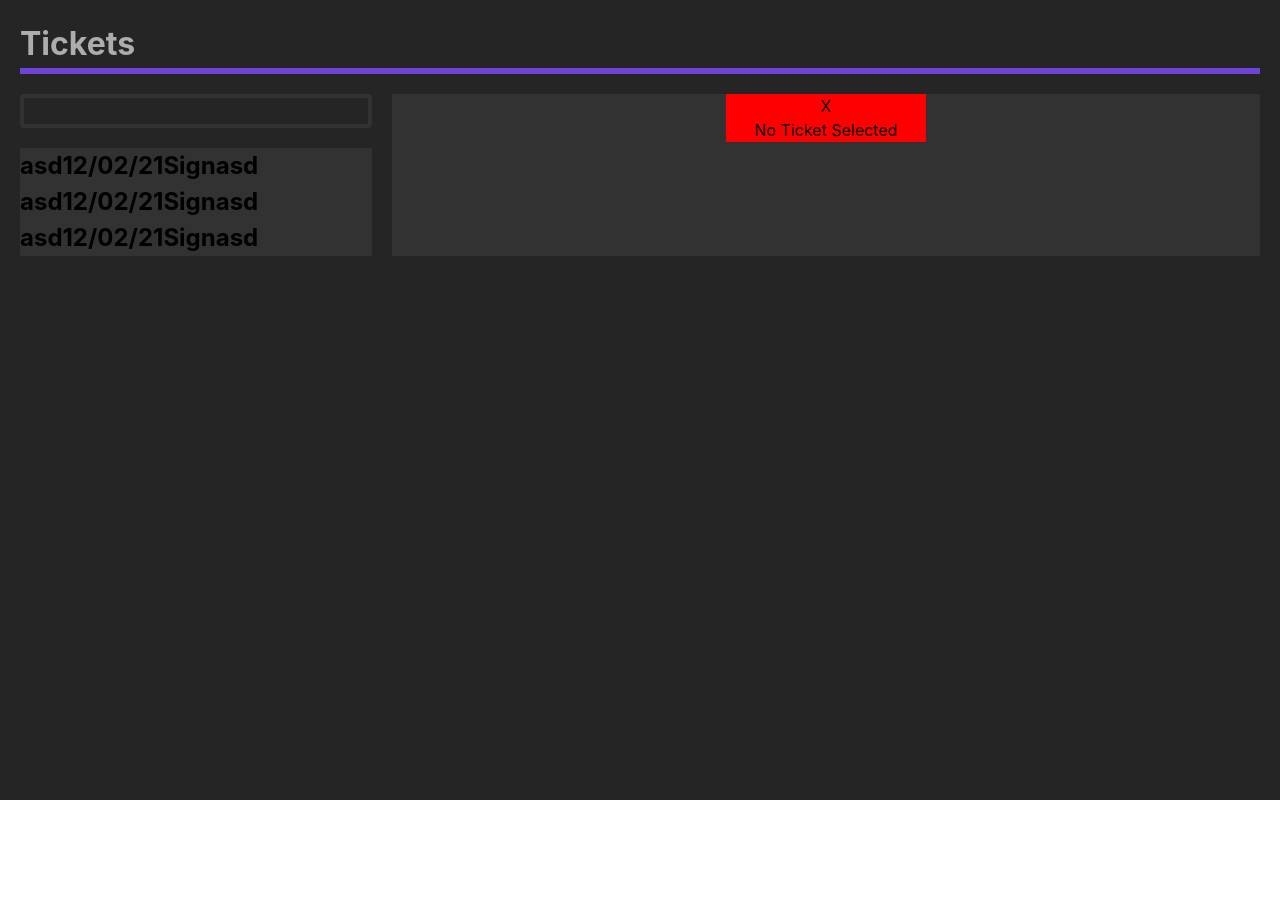
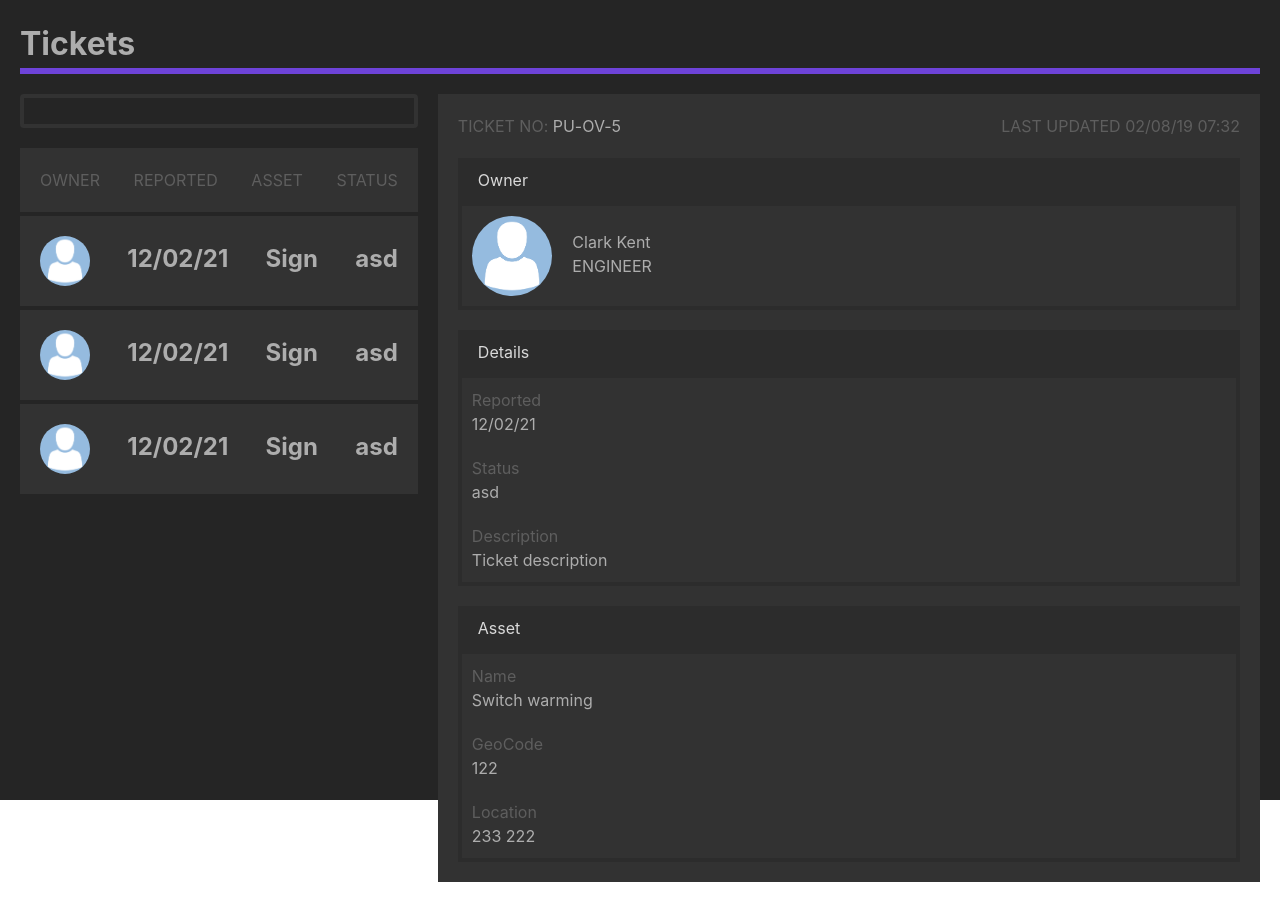
Before and after one commit to GaunovMd/Tickets, a React (Create React App) app in the folder frontend/: page / in a window 1280 px wide. Before the commit the page ends 800 px from the top, so only its background shows below. Built offline with nearby package versions, Linux system fonts and the light colour scheme.

Commit message:
add ticketinfo part and modified left ticketspart

```diff
--- /dev/null
+++ b/frontend/src/assets/index.css
@@ -0,0 +1,5 @@
+:root {
+    --background-color: #252525;
+    --color-black: #414141;
+    --dark-grey: #5E5E5E;
+}
--- /dev/null
+++ b/frontend/src/components/ticketItem/TicketItem.jsx
@@ -0,0 +1,19 @@
+import React from 'react';
+import styles from './ticketItem.module.css';
+
+
+function UserItem(props) {
+
+    const { image, reported, asset, status } = props;
+
+    return (
+        <div className={styles.item}>
+            <div className={styles.ownerImage}>{image}</div>
+            <h2 className={styles.ticketItem}>{reported}</h2>
+            <h2 className={styles.ticketItem}>{asset}</h2>
+            <h2 className={styles.ticketItem}>{status}</h2>
+        </div>
+    );
+}
+
+export default UserItem;
--- /dev/null
+++ b/frontend/src/components/ticketItem/ticketItem.module.css
@@ -0,0 +1,13 @@
+.item {
+    width: 100%;
+    display: flex;
+    justify-content: space-between;
+    border-top: 4px solid #252525;
+    padding: 20px;
+}
+
+.ticketItem {
+    position: relative;
+    top: 50%;
+    transform: translateY(10%);
+}
--- a/frontend/src/components/userItem/UserItem.jsx
+++ /dev/null
@@ -1,19 +0,0 @@
-import React from 'react';
-import styles from './userItem.module.css';
-
-
-function UserItem(props) {
-
-    const { image, reported, asset, status } = props;
-
-    return (
-        <div className={styles.item}>
-            <h2>{image}</h2>
-            <h2>{reported}</h2>
-            <h2>{asset}</h2>
-            <h2>{status}</h2>
-        </div>
-    );
-}
-
-export default UserItem;
--- a/frontend/src/components/userItem/userItem.module.css
+++ /dev/null
@@ -1,5 +0,0 @@
-.item {
-    width: 30%;
-    padding-right: 20px;
-    display: flex;
-}
--- a/frontend/src/components/userTicketPart/UserTicketPart.jsx
+++ /dev/null
@@ -1,13 +0,0 @@
-import React from 'react';
-import styles from './userTicketPart.module.css';
-
-function UserTicketPart() {
-
-    return (
-        <div className={styles.root}>
-            <div className={styles.ticketHolder}> X <p /> No Ticket Selected</div>
-        </div>
-    );
-}
-
-export default UserTicketPart;
--- a/frontend/src/components/userTicketPart/userTicketPart.module.css
+++ /dev/null
@@ -1,10 +0,0 @@
-.root {
-    background: #323232;
-    width: 70%;
-}
-.ticketHolder {
-    display: block;
-    background: red;
-    width: 200px;
-    margin: 0 auto;
-}
--- a/frontend/src/components/usersListPart/UsersListPart.jsx
+++ /dev/null
@@ -1,24 +0,0 @@
-import React, { useState } from 'react';
-import UserItem from '../userItem/UserItem.jsx';
-import styles from './usersListPart.module.css';
-
-
-function UsersListPart() {
-
-  const [users, setUsers] = useState([
-    {image: 'asd', reported: '12/02/21', asset:'Sign', status:'asd'},
-    {image: 'asd', reported: '12/02/21', asset:'Sign', status:'asd'},
-    {image: 'asd', reported: '12/02/21', asset:'Sign', status:'asd'}]
-  );
-
-  return (
-  <div className={styles.root}>
-    <input className={styles.searchField} type="text"></input>
-    <div className={styles.usersHolder}>
-      {users.map((itm) => (<UserItem image={itm.image} reported={itm.reported} asset={itm.asset} status={itm.status}/>))}
-    </div>
-  </div>
-  );
-}
-
-export default UsersListPart;
--- a/frontend/src/components/usersListPart/usersListPart.module.css
+++ /dev/null
@@ -1,18 +0,0 @@
-.root {
-    width: 30%;
-    padding-right: 20px;
-}
-.searchField {
-    width: 100%;
-    background: #252525;
-    border: 4px solid #323232;
-    border-radius: 4px;
-    outline: none;
-    color: #ADADAD;
-}
-.usersHolder {
-    margin-top: 20px;
-    background: #323232;
-    display: flex;
-    flex-Direction: column;
-}
--- a/frontend/src/pages/ticketsPage/TicketsPage.jsx
+++ b/frontend/src/pages/ticketsPage/TicketsPage.jsx
@@ -1,19 +1,93 @@
-import React from 'react';
-import UsersListPart from '../../components/usersListPart/UsersListPart.jsx';
-import UserTicketPart from '../../components/userTicketPart/UserTicketPart.jsx';
+import React, { useState } from 'react';
 import styles from './ticketsPage.module.css';
-
+import TicketItem from '../../components/ticketItem/TicketItem';
 
 function TicketsPage() {
+
+  const [users, setUsers] = useState([
+    {image: 'asd', reported: '12/02/21', asset:'Sign', status:'asd'},
+    {image: 'asd', reported: '12/02/21', asset:'Sign', status:'asd'},
+    {image: 'asd', reported: '12/02/21', asset:'Sign', status:'asd'}]
+  );
+
+  const currentTicket = 1;
+
+  const number = 'PU-OV-5';
+  const date = '02/08/19 07:32';
+  const name = 'Clark Kent';
+  const post = 'ENGINEER';
+
+  const reported = '12/02/21';
+  const status = 'asd';
+  const description = 'Ticket description';
+  const ticketName = 'Switch warming';
+  const geoCode = 122;
+  const latitude = 233;
+  const longtitude = 222;
+
   return (
-    <div className={styles.root}>
+    <div className={styles.rootContainer}>
         <div className={styles.mainHolder}>
-            <header className={styles.header}>
-                <h1>Tickets</h1>
-            </header>
-            <div className={styles.contentHolder}>
-              <UsersListPart />
-              <UserTicketPart />
+          <header className={styles.header}>
+            <h1>Tickets</h1>
+          </header>
+          <div className={styles.contentHolder}>
+            <div className={styles.ticketsList}>
+              <input className={styles.searchField} type="text"></input>
+                <div className={styles.ticketsHolder}>
+                  <div className={styles.ticketsHeader}>
+                    <div>OWNER</div><div>REPORTED</div><div>ASSET</div><div>STATUS</div>
+                  </div>
+                  {users.map((itm, index) => (<TicketItem key={index} image={<div className={styles.littleOwnerImage}/>} reported={itm.reported} asset={itm.asset} status={itm.status}/>))}
+                </div>
+              </div>
+
+              <div className={styles.ticketHolder}>
+              {currentTicket!==0 ?
+                  <div className={styles.rightTicketInfo}>
+                    <div className={styles.ticketPartHeader}>
+                      <div className={styles.number}><span className={styles.darken}>TICKET NO: </span>{number}</div>
+                      <div><span className={styles.darken}>LAST UPDATED {date}</span></div>
+                    </div>
+                    <div className={styles.ticketItem}>
+                      <div className={styles.ticketItemHeader}>
+                        <span className={styles.lighten}>Owner</span>
+                      </div>
+                      <div className={styles.ticketItemContent}>
+                        <div className={styles.owner}>
+                          <div className={styles.ownerImage}></div>
+                          <div className={styles.ownerText}>{name}<p/>{post}</div>
+                        </div>
+                      </div>
+                    </div>
+                    <div className={styles.ticketItem}>
+                      <div className={styles.ticketItemHeader}>
+                        <span className={styles.lighten}>Details</span>
+                      </div>
+                      <div className={styles.ticketItemContent}>
+                        <div className={styles.ticketInfoItem}><span className={styles.darken}>Reported</span> <p/>{reported}</div>
+                        <div className={styles.ticketInfoItem}><span className={styles.darken}>Status</span><p/>{status}</div>
+                        <div className={styles.ticketInfoItem}><span className={styles.darken}>Description</span><p/>{description}</div>
+                      </div>
+                    </div>
+                    <div className={styles.ticketItem}>
+                      <div className={styles.ticketItemHeader}>
+                        <span className={styles.lighten}>Asset</span>
+                      </div>
+                      <div className={styles.ticketItemContent}>
+                        <div className={styles.ticketInfoItem}><span className={styles.darken}>Name</span> <p/>{ticketName}</div>
+                        <div className={styles.ticketInfoItem}><span className={styles.darken}>GeoCode</span><p/>{geoCode}</div>
+                        <div className={styles.ticketInfoItem}><span className={styles.darken}>Location</span><p/>{latitude} {longtitude}</div>
+                      </div>
+                    </div>
+                  </div>
+
+              :
+              <div className={styles.rightNoTicketInfo}>
+                <div className={styles.noTicketPlaceholder}>
+                  <div className={styles.cross}/><p/>No tickets selected</div>
+              </div>}
+              </div>
             </div>
         </div>
     </div>
--- a/frontend/src/pages/ticketsPage/ticketsPage.module.css
+++ b/frontend/src/pages/ticketsPage/ticketsPage.module.css
@@ -1,12 +1,21 @@
-.root {
+:root {
+    --background-color: #252525;
+    --light-grey-color: #323232;
+    --dark-grey-color: #2C2C2C;
+    --main-text-color: #ADADAD;
+    --dark-text-color: #5E5E5E;
+    --white-text-color: #D9D9D9;
+}
+
+.rootContainer {
     width: 100vw;
     height: 100vh;
-    background: #252525;
+    background: var(--background-color);
 }
 .header {
     text-align: left;
     border-bottom: 0.4rem solid #6E43D9;
-    color: #ADADAD;
+    color: var(--main-text-color);
   }
 .mainHolder {
     padding: 20px;
@@ -18,3 +27,125 @@
     height: auto;
     justify-content: space-between;
 }
+
+.ticketsList{
+    width: 50%;
+    padding-right: 20px;
+    color: var(--main-text-color);
+}
+
+.searchField {
+    width: 100%;
+    background: var(--background-color);
+    border: 4px solid var(--light-grey-color);
+    border-radius: 4px;
+    outline: none;
+    color: var(--main-text-color);
+}
+.ticketsHolder {
+    margin-top: 20px;
+    background: var(--light-grey-color);
+    display: flex;
+    flex-Direction: column;
+}
+.ticketsHeader {
+    display: flex;
+    justify-content: space-between;
+    padding: 20px;
+    color: var(--dark-text-color);
+}
+
+
+.rightTicketInfo, .rightNoTicketInfo {
+    background: var(--light-grey-color);
+    width: 100%;
+    padding:20px;
+}
+
+.rightNoTicketInfo {
+    height: 700px;
+}
+
+.ticketHolder {
+    display: block;
+    width: 100%;
+    height: 100%;
+    margin: 0 auto;
+    color: var(--main-text-color);
+}
+
+.ticketPartHeader {
+    display: flex;
+    justify-content: space-between;
+}
+
+.darken {
+    color: var(--dark-text-color);
+}
+
+.lighten{
+    color: var(--white-text-color);
+}
+
+.ticketItem {
+    margin-top: 20px;
+    width: 100%;
+}
+
+.ticketItemHeader {
+    background: var(--dark-grey-color);
+    text-align: left;
+    padding:10px;
+    padding-left: 20px;
+}
+
+.ticketItemContent {
+    text-align: left;
+    border: 4px solid var(--dark-grey-color);
+}
+.owner{
+    display: flex;
+    justify-content: space-between;
+    width:200px;
+    padding: 10px;
+}
+.ownerText{
+    height: 100%;
+    position: relative;
+    top: 50%;
+    transform: translateY(30%)
+}
+.ownerImage, .littleOwnerImage {
+    background-image: url('../../assets/images/placeholder.png');
+    height:80px;
+    width:80px;
+    background-position: center;
+    background-repeat: no-repeat;
+    background-size: cover;
+    border-radius: 50px;
+}
+
+.littleOwnerImage {
+    width: 50px;
+    height: 50px;
+}
+
+.ticketInfoItem {
+    padding: 10px;
+}
+.noTicketPlaceholder {
+    width: 20%;
+    margin: 0 auto;
+    position: relative;
+    top: 50%;
+    transform: translateY(-50%);
+}
+.cross {
+    background-image: url('../../assets/images/cross.png');
+    height:30px;
+    width:30px;
+    background-position: center;
+    background-repeat: no-repeat;
+    background-size: cover;
+    margin: 0 auto;
+}
```
Also changed, not shown: frontend/src/assets/images/cross.png (added), frontend/src/assets/images/placeholder.png (added).
